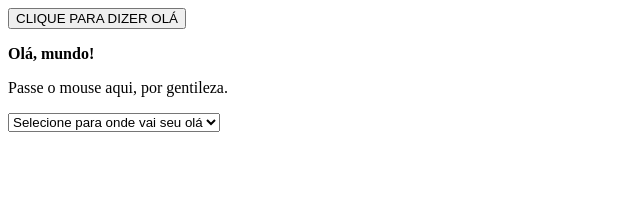
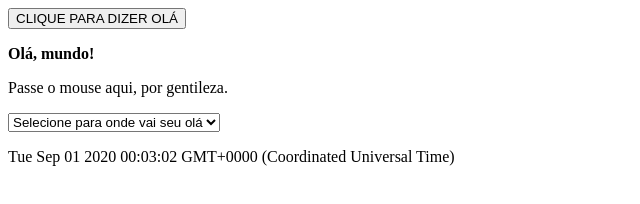
Before and after one commit to saboyagustavo/desenvolvimento-web-js, a plain HTML site: page index.html in a window 1280 px wide. Both pictures are taken after a click on the button "CLIQUE PARA DIZER OLÁ". Shown: the whole page, without its empty margins (0-640 px from the left). Drawn offline with Linux system fonts and the light colour scheme.

Commit message:
Projeto finalizado - ultima task: evento date.

```diff
--- a/index.html
+++ b/index.html
@@ -16,5 +16,6 @@
         <option value="Lua" name="lua">Lua</option>
         <option value="Marte" name="marte">Marte</option>
     </select>
+    <p id="data"></p>
 </body>
 </html>
--- a/main.js
+++ b/main.js
@@ -1,11 +1,13 @@
 //EVENTOS E MÉTODOS
+var dataHora = new Date;
 function clicou() {
     document.querySelector('p.mostraFrase').innerHTML = "<strong>Olá, mundo!</strong>";
+    document.getElementById('data').innerHTML = dataHora + '';
     document.getElementsByTagName('p')[1].innerHTML = "Passe o mouse aqui, por gentileza.";
 }
 function redireciona() {
     //window.open("#") //abre em uma nova aba
-    window.location.href ="index.html"; // atua na url
+    window.location.href = "index.html"; // atua na url
 
 }
 function mudaFrase(elemento) {
@@ -19,9 +21,9 @@ function voltaFrase(elemento) {
 }
 function troca(elemento) {
     var novaPalavra = elemento.value + '';
-   return document.getElementById('hello-world').innerHTML = `<strong>Olá, ${novaPalavra}!</strong>`;
+    return document.getElementById('hello-world').innerHTML = `<strong>Olá, ${novaPalavra}!</strong>`;
 }
-function carregou(){
+function carregou() {
     console.log("página carregada");
 }
 
```
Also changed, not shown: 1 other file.
